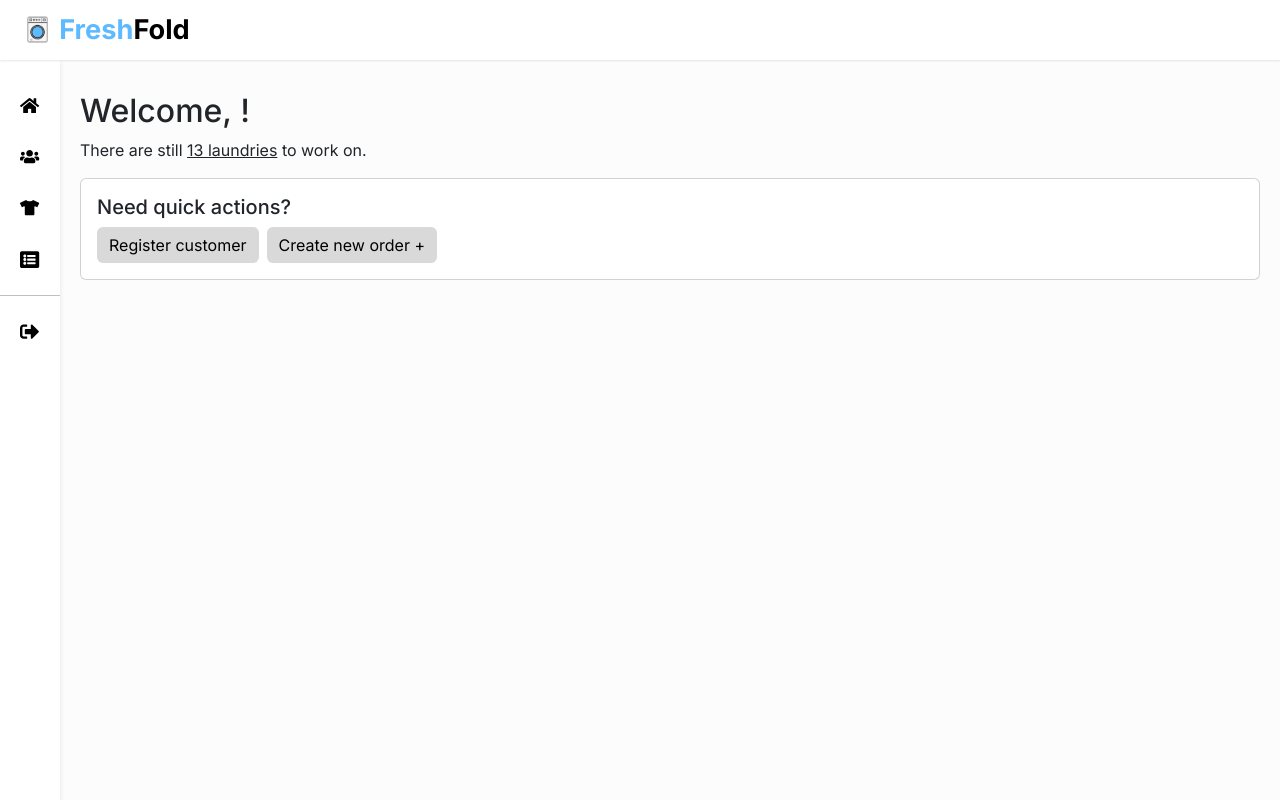
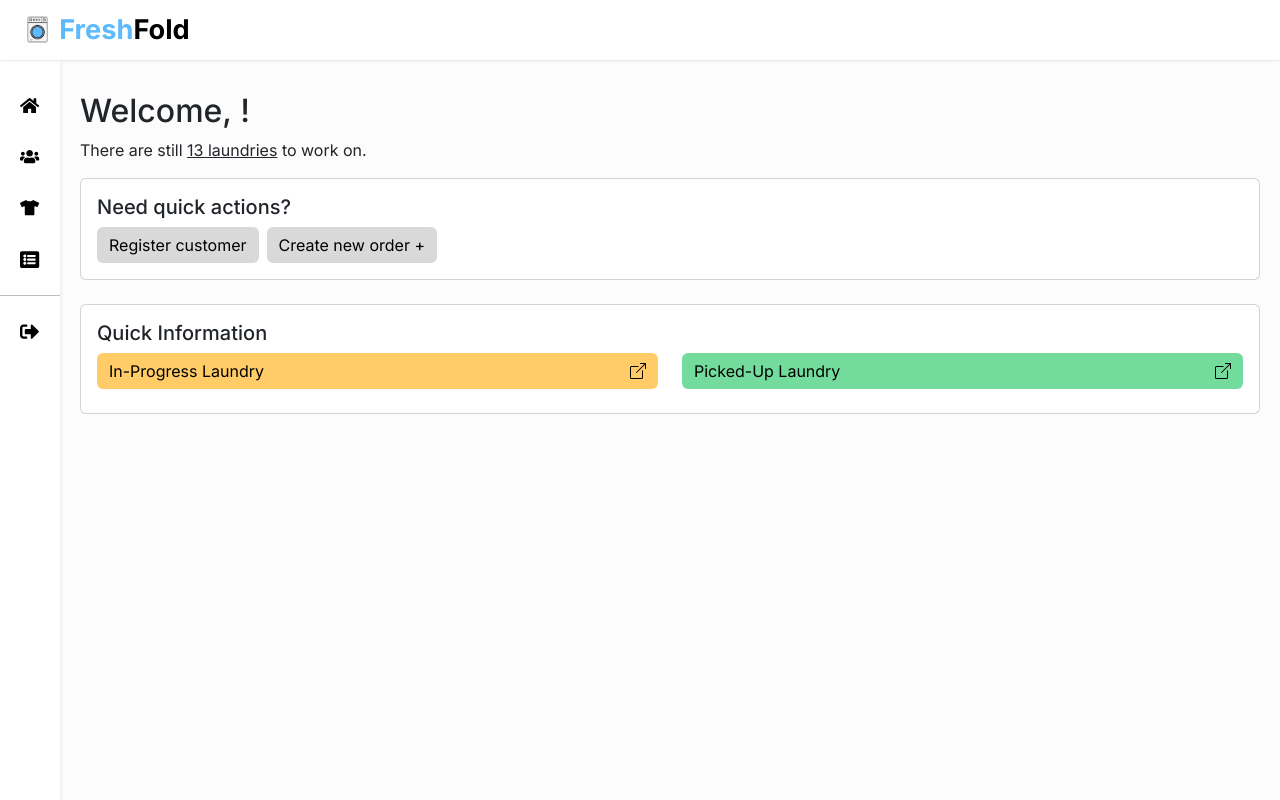
Before and after one commit to emelynhadasa/lms-fe, a React (Vite) app: page /dashboard in a window 1280 px wide. Built offline with nearby package versions, Linux system fonts and the light colour scheme.

Commit message:
update quick-info

```diff
--- a/src/components/Dashboard/QuickInfo.jsx
+++ b/src/components/Dashboard/QuickInfo.jsx
@@ -1,34 +1,92 @@
 /* eslint-disable no-unused-vars */
-import React from 'react';
-import { Button, Card, Row, Col } from 'react-bootstrap';
-import { Link } from 'react-router-dom';
-import { BsBoxArrowUpRight, BsClock, BsExclamationCircle } from 'react-icons/bs';
+import React, { useState, useEffect } from "react";
+import { Button, Card, Row, Col } from "react-bootstrap";
+import { Link } from "react-router-dom";
+import {
+  BsBoxArrowUpRight,
+  BsClock,
+  BsExclamationCircle,
+} from "react-icons/bs";
+import Axios from 'axios';
 
 const QuickInfo = () => {
+  const [inProgress, setInProgress] = useState([]);
+  const [pickedUp, setPickedUp] = useState([]);
+
+  useEffect(() => {
+    fetchInProgress();
+    fetchPickedUp();
+  });
+
+  const fetchInProgress = async () => {
+    try {
+      const token = localStorage.getItem("token");
+      console.log("KONTIGO. Token:", token);
+      if (!token) {
+        throw new Error("Your session has expired. Please log in again.");
+      }
+      const response = await Axios.get("http://localhost:8081/api/get-onProgress-order", {
+        headers: {
+          "X-API-Token": token,
+        },
+      });
+      setInProgress(response.data.data.total);
+    } catch (error) {
+      console.error('Error fetching in progress orders:', error);
+    }
+  };
+
+  const fetchPickedUp = async () => {
+    try {
+      const token = localStorage.getItem("token");
+      console.log("KONTIGO. Token:", token);
+      if (!token) {
+        throw new Error("Your session has expired. Please log in again.");
+      }
+      const response = await Axios.get("http://localhost:8081/api/get-pickedUp-order", {
+        headers: {
+          "X-API-Token": token,
+        },
+      });
+      setPickedUp(response.data.data.total);
+    } catch (error) {
+      console.error('Error fetching picked up orders:', error);
+    }
+  };
+
   return (
-    <div className='quick-info'>
+    <div className="quick-info">
       <Card>
         <Card.Body>
           <h5 className="card-title">Quick Information</h5>
           <Row className="d-flex justify-content-start">
             <Col xs={6} className="mb-2">
-                <Link to="/transaction" className="btn btn-info w-100 d-flex flex-column align-items-center justify-content-center">
+              <Link
+                to="/transaction"
+                className="btn btn-info w-100 d-flex flex-column align-items-center justify-content-center in-progress-box"
+              >
                 <div className="d-flex align-items-center justify-content-between w-100">
-                    <span>In progress laundry</span> <BsBoxArrowUpRight />
+                  <span>In-Progress Laundry</span> <BsBoxArrowUpRight />
                 </div>
-                <p className="mb-0">13</p>
+                <p className="mb-0">{inProgress}</p>
               </Link>
             </Col>
             <Col xs={6} className="mb-2">
-                <Link to="/transactions" className="btn btn-warning w-100 d-flex flex-column align-items-center justify-content-center">
+              <Link
+                to="/transactions"
+                className="btn btn-warning w-100 d-flex flex-column align-items-center justify-content-center picked-up-box"
+              >
                 <div className="d-flex align-items-center justify-content-between w-100">
-                    <span>Pending pick-up</span> <BsBoxArrowUpRight />
+                  <span>Picked-Up Laundry</span> <BsBoxArrowUpRight />
                 </div>
-                <p className="mb-0">8</p>
+                <p className="mb-0">{pickedUp}</p>
               </Link>
             </Col>
-            <Col xs={6} className="mb-2">
-                <Button variant="secondary" className="w-100 d-flex flex-column align-items-center justify-content-center">
+            {/* <Col xs={6} className="mb-2">
+              <Button
+                variant="secondary"
+                className="w-100 d-flex flex-column align-items-center justify-content-center"
+              >
                 <div className="d-flex align-items-center justify-content-between w-100">
                   <span>Near deadline laundry</span> <BsClock />
                 </div>
@@ -36,13 +94,16 @@ const QuickInfo = () => {
               </Button>
             </Col>
             <Col xs={6} className="mb-2">
-                <Button variant="danger" className="w-100 d-flex flex-column align-items-center justify-content-center">
+              <Button
+                variant="danger"
+                className="w-100 d-flex flex-column align-items-center justify-content-center"
+              >
                 <div className="d-flex align-items-center justify-content-between w-100">
                   <span>Overdue laundry</span> <BsExclamationCircle />
                 </div>
                 <p className="mb-0">2</p>
               </Button>
-            </Col>
+            </Col> */}
           </Row>
         </Card.Body>
       </Card>
--- a/src/pages/Dashboard.jsx
+++ b/src/pages/Dashboard.jsx
@@ -1,5 +1,5 @@
 /* eslint-disable no-unused-vars */
-import React, { useState,useEffect } from 'react';
+import React, { useState, useEffect } from 'react';
 import TopBar from '../components/Bars/TopBar';
 import SideBar from '../components/Bars/SideBar';
 import QuickActions from '../components/Dashboard/QuickActions';
@@ -40,7 +40,7 @@ const Dashboard = () => {
         <h2 className='welcome-text'>Welcome, {username}!</h2>
         <p>There are still <u>13 laundries</u> to work on.</p>
         <QuickActions/>
-        {/* <QuickInfo/> */}
+        <QuickInfo/>
       </div>
     </div>
   );
--- a/src/styles/main.css
+++ b/src/styles/main.css
@@ -221,6 +221,16 @@ body {
   border: none;
 }
 
+.quick-info .in-progress-box {
+  background-color: #ffcc67 !important; /* Oranye */
+  border: none;
+}
+
+.quick-info .picked-up-box {
+  background-color: #73dc9d; /* Hijau */
+  border: none;
+}
+
 /*CUSTOMER*/
 .customer-page .registerCustBtn {
   background-color: #D9D9D9;
```
Lines whose indentation alone changed are shown as unchanged.
